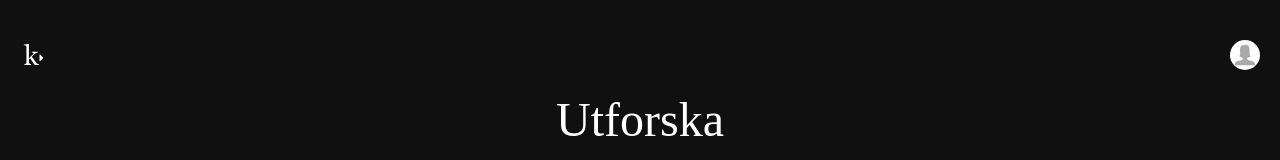
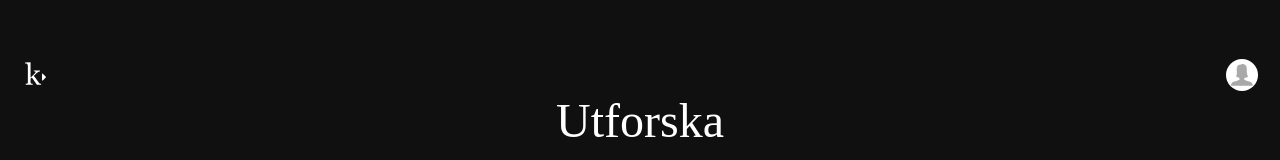
Before and after one commit to erikarvidsson/KA-project2, a React (Create React App) app: page /Explore in a window 1280 px wide. Shown: the top 160 px of the page. Built offline with nearby package versions, Linux system fonts and the light colour scheme.

Commit message:
clean up in code
MenuTop index fix margins and clean up in code
ProfileIcon2 index fix margins and clean up in code

```diff
--- a/src/components/MenuTop/index.js
+++ b/src/components/MenuTop/index.js
@@ -1,45 +1,44 @@
 import React from 'react';
 import styled from 'styled-components';
-import { Route, Switch, Link } from "react-router-dom";
-import ProfileIcon2 from '../ProfileIcon2'
-import {Header, H2, H3, P} from '../typo';
+import { Link } from 'react-router-dom';
+import ProfileIcon2 from '../ProfileIcon2';
+import { Header } from '../typo';
 
 const MenuDivStyled = styled.div`
-height: 190px;
+    height: 194px;
+    width: 100vw;
+    margin: 0;
     top: 0;
     left: 0;
-margin: 0;
-width: 100vw;
     background-color: #101010;
     position: fixed;
     z-index: 900;
 `;
 
 const DivStyled = styled.div`
+    height: 32px;
+    width: 100vw;
+    margin-top: 59px;
     display: flex;
     justify-content: space-between;
-height: 80px;
-width: 100vw;
 `;
 
-const LogoStyled = styled.img `
-width: 25px;
+const LogoStyled = styled.img`
+    width: 27px;
     height: 29px;
-margin-top: 40px;
-margin-left: 21px;
+    margin-left: 22px;
 `;
 
-
 const MenuTop = (props) => {
-    return(
+    return (
         <MenuDivStyled>
             <DivStyled>
-            <Link to='/'><LogoStyled src='assets/icons/kplay-logotyp-elva.svg'/></Link>
+                <Link to='/'><LogoStyled src='assets/icons/kplay-logotyp-elva.svg' /></Link>
                 <ProfileIcon2 />
             </DivStyled>
-        <Header text={props.text} marginLeft='0'/>
+            <Header text={props.text} marginTop='2px' marginLeft='0px' />
         </MenuDivStyled>
-  )
+    );
 }
 
 export default MenuTop;
--- a/src/components/ProfileIcon2/index.js
+++ b/src/components/ProfileIcon2/index.js
@@ -1,18 +1,16 @@
 import React from 'react';
-import { Link } from "react-router-dom";
-import styled from "styled-components";
+import { Link } from 'react-router-dom';
+import styled from 'styled-components';
 
 const Icon = styled.img`
-  height: 30px;
-  width: 30px;
-  margin-right: 20px;
-  margin-top: 40px;
-`
+  width: 32px;
+  margin-right: 22px;
+`;
 
 const ProfileIcon2 = () => {
-    return(
+    return (
         <div>
-            <Link to='/Profile'><Icon src='assets/icons/Profilbild.svg'/></Link>
+            <Link to='/Profile'><Icon src='assets/icons/Profilbild.svg' /></Link>
         </div>
     )
 }
```
Lines whose indentation alone changed are shown as unchanged.
